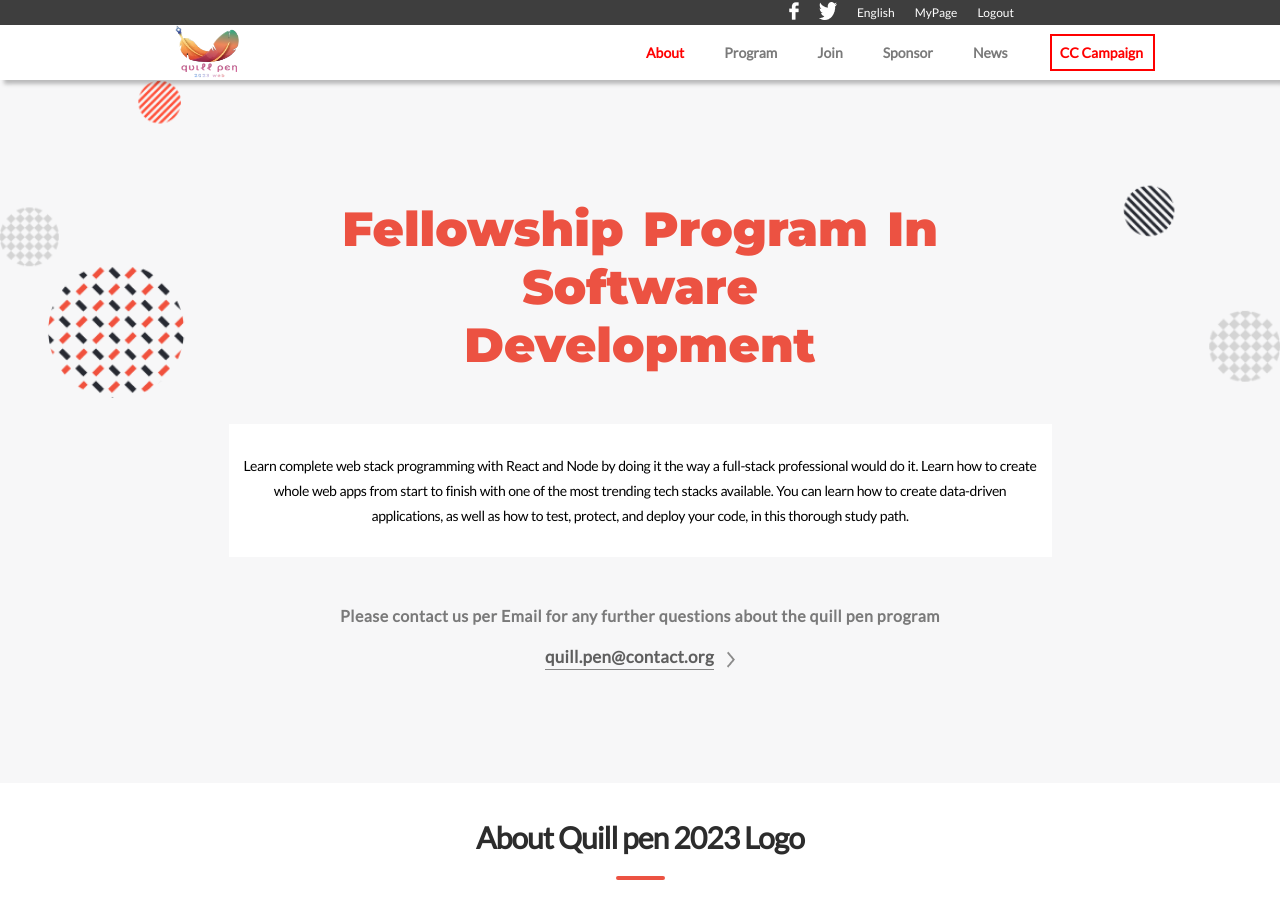
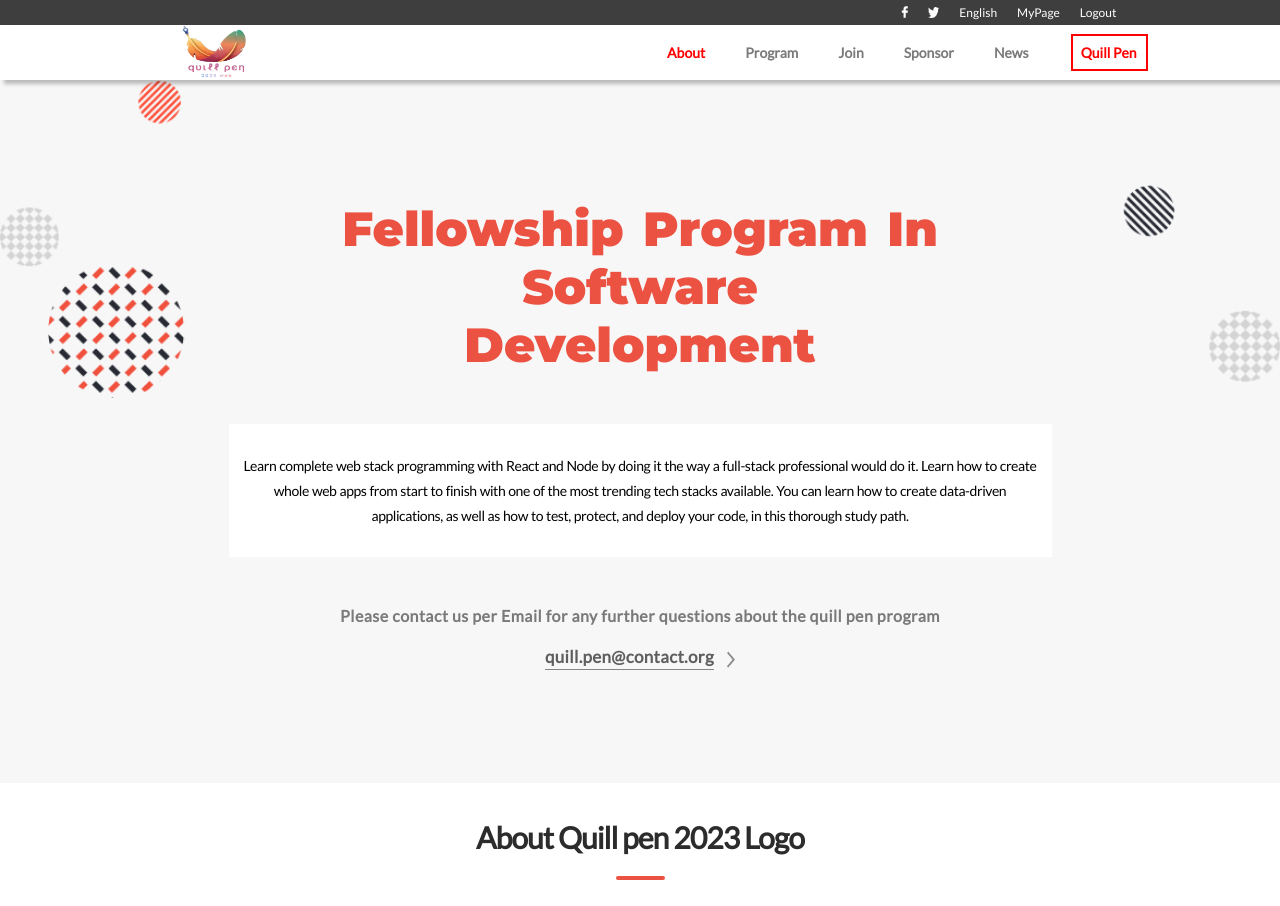
Before and after one commit to ankitt26/First-Capstone-project, a website: page about.html in a window 1280 px wide. Shown: the top 906 px of the page. Drawn offline with Linux system fonts and the light colour scheme.

Commit message:
Align nav-banner

```diff
--- a/about.css
+++ b/about.css
@@ -357,18 +357,18 @@ body {
     font-family: "Lato", sans-serif;
     font-style: normal;
     font-weight: 600;
-    font-size: 11px;
+    font-size: 9px;
     line-height: 28px;
     letter-spacing: 0.02em;
     color: #696969;
   }
 
   .copy-para {
-    max-width: 720px;
+    max-width: 180px;
     font-family: "Lato", sans-serif;
     font-style: normal;
     font-weight: 600;
-    font-size: 14px;
+    font-size: 11px;
     line-height: 18px;
     letter-spacing: 0.01em;
     color: #918b8b;
@@ -413,7 +413,7 @@ body {
     flex-direction: row;
     align-items: center;
     list-style: none;
-    padding: 0 20% 0 0;
+    padding: 0 12% 0 0;
   }
 
   .banner-li {
@@ -499,7 +499,7 @@ body {
     color: red;
     border: 2px solid red;
     padding: 8px;
-    width: 85px;
+    width: 57px;
     margin-left: 22px;
   }
 
--- a/about.html
+++ b/about.html
@@ -29,8 +29,12 @@
       <!-- desktop navbar start -->
       <div class="nav-banner">
         <ul class="banner-ul">
-          <li class="banner-li"><img src="./images/facebook.png" alt="" /></li>
-          <li class="banner-li"><img src="./images/twitter.png" alt="" /></li>
+          <li class="banner-li">
+            <img class="facebook" src="./images/facebook.png" alt="" />
+          </li>
+          <li class="banner-li">
+            <img class="twitter" src="./images/twitter.png" alt="" />
+          </li>
           <li class="banner-li">English</li>
           <li class="banner-li">MyPage</li>
           <li class="banner-li">Logout</li>
@@ -53,7 +57,7 @@
           <li class="nav-li"><a href="#" class="all-li">Sponsor</a></li>
           <li class="nav-li"><a href="#" class="all-li">News</a></li>
           <li class="nav-li highlight">
-            <a href="#" class="about-li">CC Campaign</a>
+            <a href="#" class="about-li">Quill Pen</a>
           </li>
         </ul>
       </nav>
--- a/styles.css
+++ b/styles.css
@@ -403,7 +403,7 @@ body {
     flex-direction: row;
     align-items: center;
     list-style: none;
-    padding: 0 20% 0 0;
+    padding: 0 12% 0 0;
   }
 
   .banner-li {
@@ -490,7 +490,7 @@ body {
     color: red;
     border: 2px solid red;
     padding: 8px;
-    width: 85px;
+    width: 57px;
     margin-left: 22px;
   }
 
```
Also changed, not shown: index.html (+1 -1 lines), README.md.
